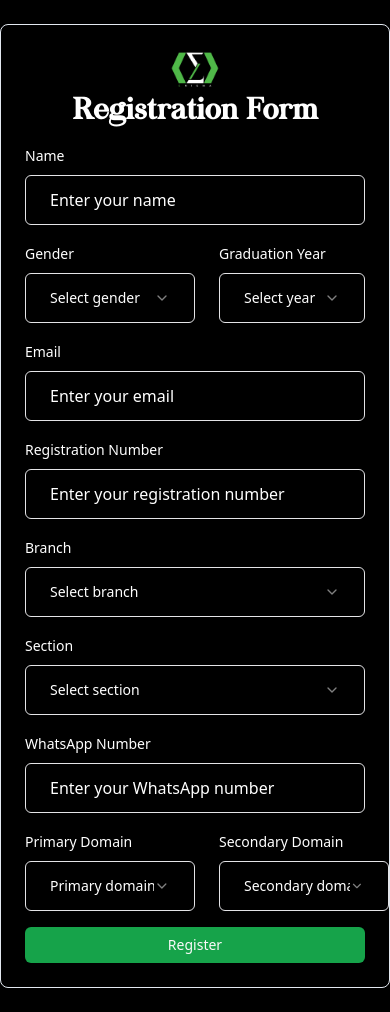
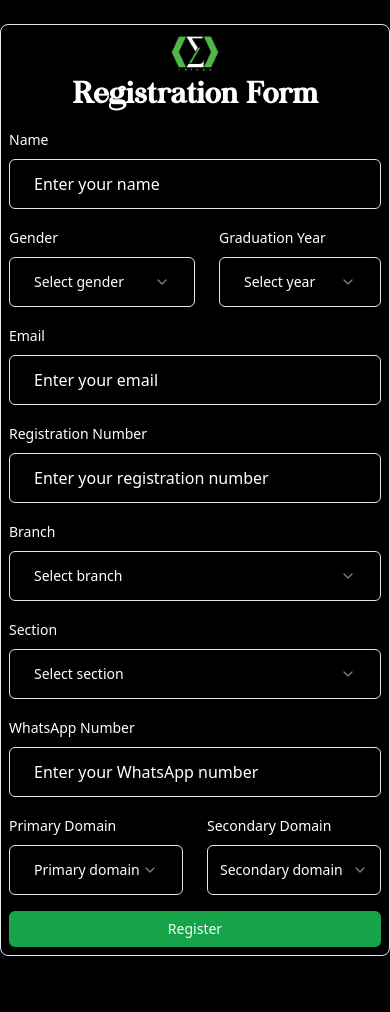
Before and after one commit to dharmendra-007/Intro_to_programming, a Next.js app: page /register in a window 390 px wide. After the commit the page ends 980 px from the top, so only its background shows below. Built offline with nearby package versions, Linux system fonts and the light colour scheme.

Commit message:
fix: secondary domain overflow issue

```diff
--- a/src/app/register/page.tsx
+++ b/src/app/register/page.tsx
@@ -186,7 +186,7 @@ export default function RegistrationForm() {
         theme="dark"
       />
       <Image src='/images/Enigma.png' height={80} width={80} alt="logo" className="absolute sm:top-8 sm:left-8 max-sm:hidden z-10 cursor-pointer" onClick={() => (location.href = '/')} />
-      <div className="w-full max-w-5xl md:w-2/3 lg:w-1/2 xl:w-1/3 p-6 shadow-lg rounded-lg h-auto border border-slate-200 text-white m-6">
+      <div className="w-full max-w-5xl md:w-2/3 lg:w-1/2 xl:w-1/3 p-2 md:p-6 shadow-lg rounded-lg h-auto border border-slate-200 text-white m-6">
         <Image src='/images/Enigma.png' height={50} width={50} alt="logo" className="mx-auto sm:hidden"/>
         <h1 className="text-3xl font-bold mb-4 text-center font-life-style-regular">Registration Form</h1>
         <Form {...form}>
@@ -392,7 +392,7 @@ export default function RegistrationForm() {
                     <FormLabel>Secondary Domain</FormLabel>
                     <FormControl>
                       <Select onValueChange={field.onChange} value={field.value}>
-                        <SelectTrigger className="p-6">
+                        <SelectTrigger className="py-6">
                           <SelectValue placeholder="Secondary domain" />
                         </SelectTrigger>
                         <SelectContent>
```
